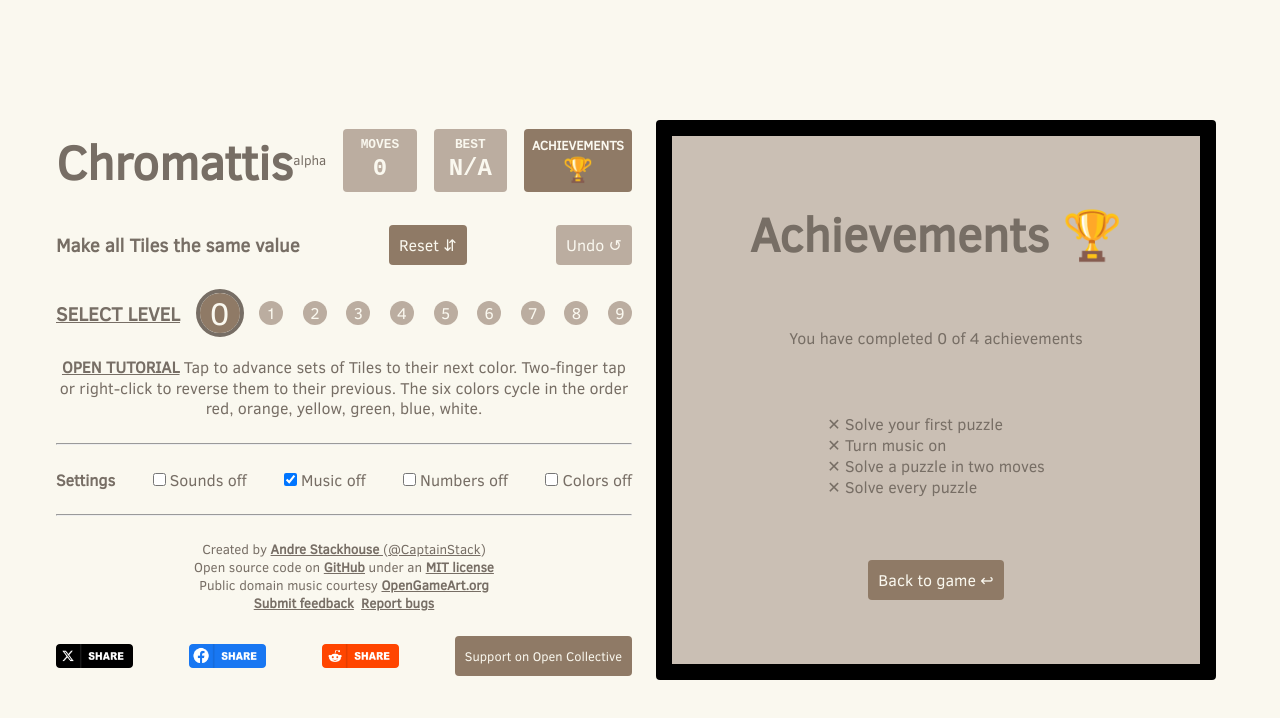
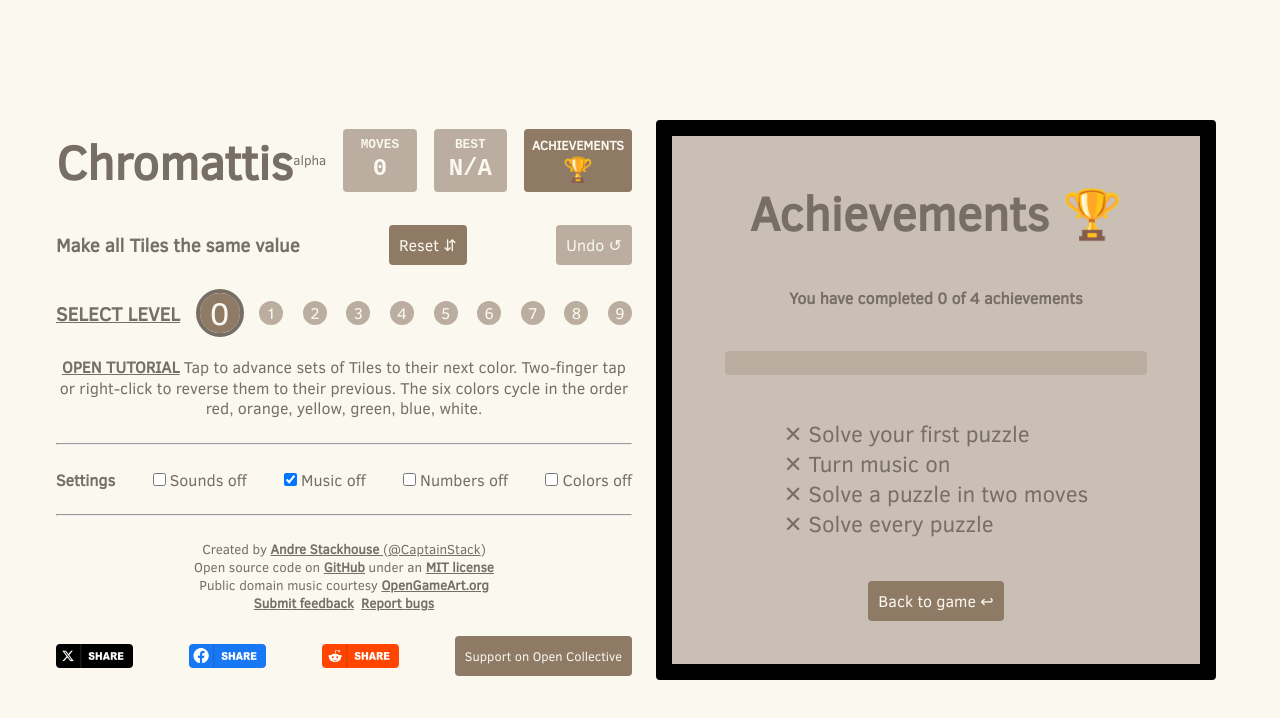
Before and after one commit to CaptainStack/chromattis, a React (Vite) app: page / in a window 1280 px wide. Both pictures are taken after a click on the element "ACHIEVEMENTS 🏆". Shown: the top 718 px of the page. Built offline with nearby package versions, Linux system fonts and the light colour scheme.

Commit message:
Add progress bar to achievements

```diff
--- a/src/components/Achievements.jsx
+++ b/src/components/Achievements.jsx
@@ -2,6 +2,9 @@ import { achievementsButtonClicked } from '../events';
 import '../styles/Achievements.css';
 
 export const Achievements = ({state, achievements}) => {
+  const num_completed_achievements = achievements.filter(achievement => achievement.condition(state) === true).length;
+  const num_total_achievements = achievements.length;
+  const percent_complete = num_completed_achievements / num_total_achievements * 100.0;
   const achievement_labels = achievements.map(achievement =>
     <li key={achievement.id} style={{fontWeight: achievement.condition(state) ? 'bold' : null}}>
       {achievement.condition(state) ? '✓' : '✕'} {achievement.text}
@@ -11,7 +14,10 @@ export const Achievements = ({state, achievements}) => {
   return(
     <div className={`Achievements`} style={{display: state.current_display === 'achievements' ? null : 'none'}}>
       <h1>Achievements 🏆</h1>
-      <p>You have completed {achievements.filter(achievement => achievement.condition(state) === true).length} of {achievements.length} achievements</p>
+      <strong>You have completed {num_completed_achievements} of {num_total_achievements} achievements</strong>
+      <div className='ProgressBar'>
+        <div className='progress-percent' style={{width: `${percent_complete}%`}}><span>{`${percent_complete}%`}</span></div>
+      </div>
       <ul>
         {achievement_labels}
       </ul>
--- a/src/styles/Achievements.css
+++ b/src/styles/Achievements.css
@@ -13,6 +13,25 @@
     display: flex;
     flex-direction: column;
     align-items: flex-start;
+    font-size: 1.4rem;
+  }
+  .ProgressBar {
+    background-color: var(--light-primary);
+    width: 80%;
+    height: 1.5rem;
+    .progress-percent {
+      background-color: var(--dark-primary);
+      border-top-right-radius: 0;
+      border-bottom-right-radius: 0;
+      height: 100%;
+      display: flex;
+      align-items: center;
+      justify-content: center;
+      overflow: auto;
+      span {
+        color: var(--background)
+      }
+    }
   }
 }
 
```
